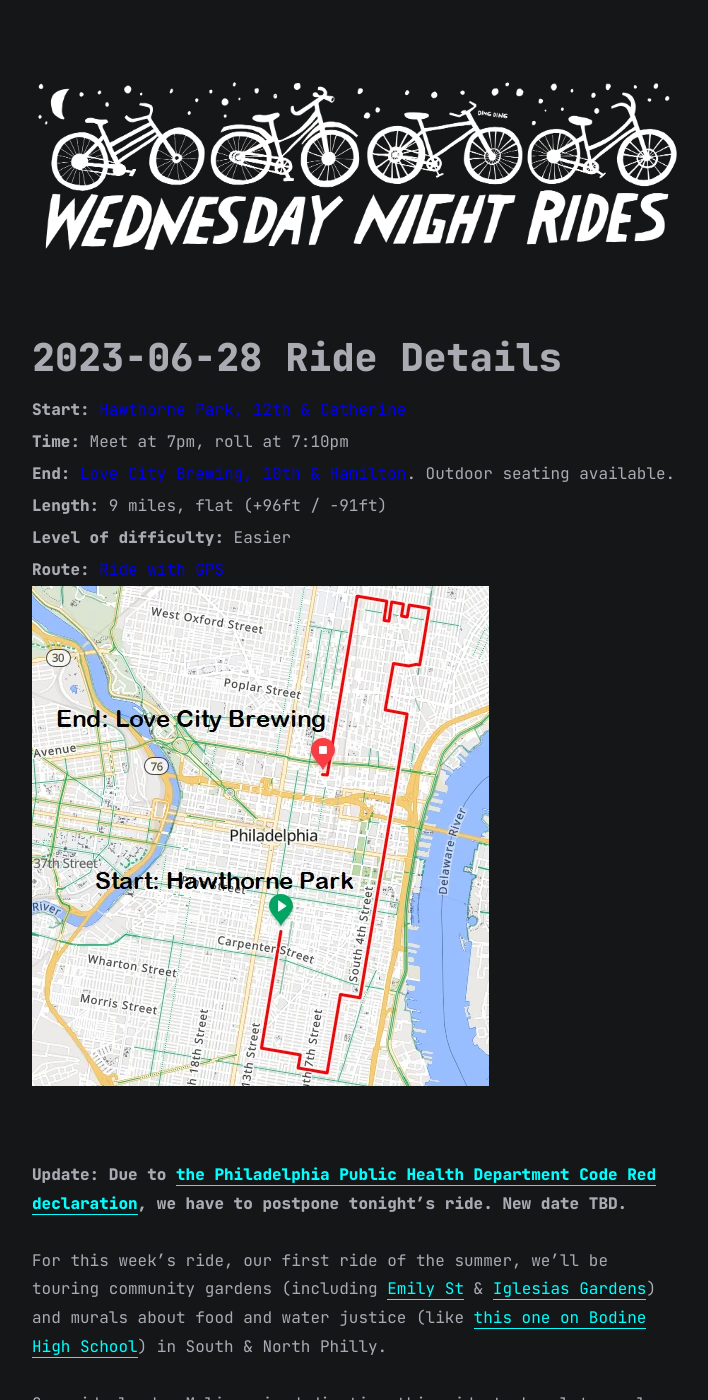
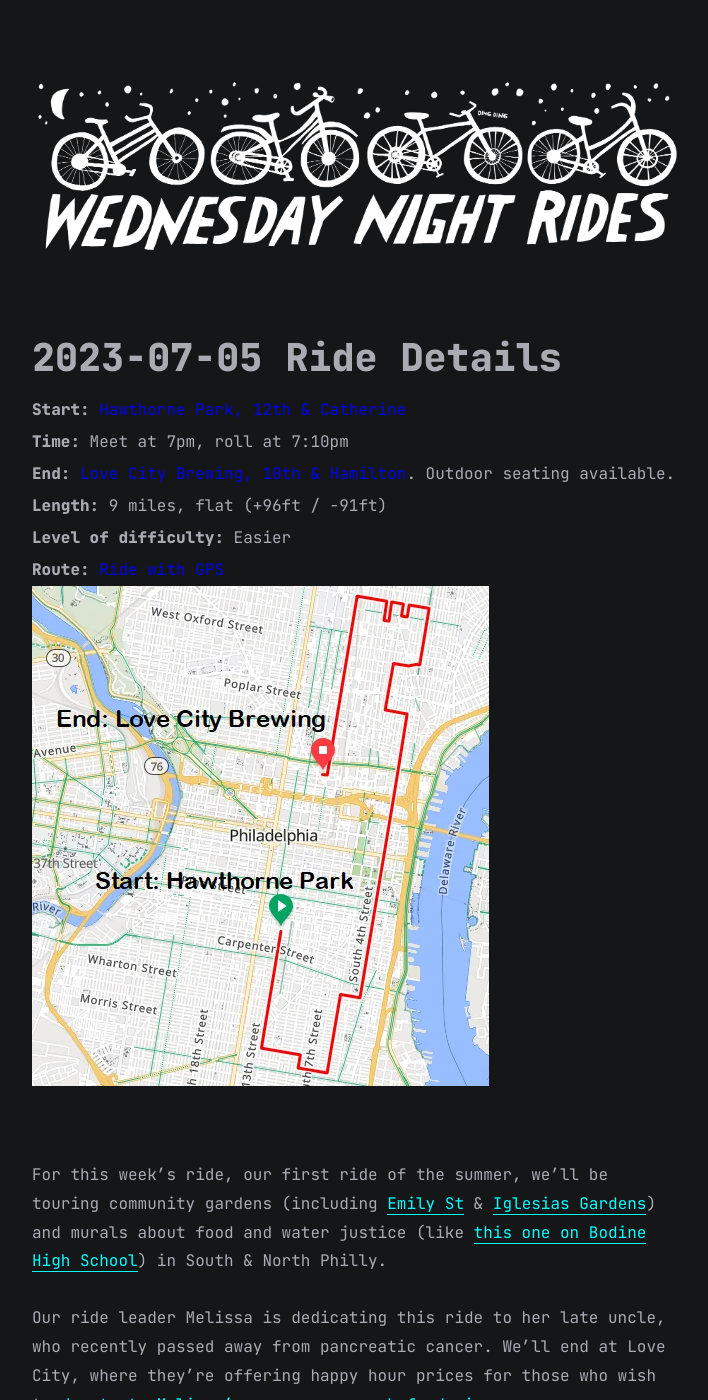
Before and after one commit to wednightrides/wednightrides.github.io, a Jekyll site: the page built from all_collections/_posts/2023-07-05-ride.md, in a window 1280 px wide and 1400 px high. Shown: the whole window, without its empty margins (283-991 px from the left). Built offline with Jekyll 4.4.1, drawn with Linux system fonts in a browser that asks for light colours; nearby versions of some CDN libraries.

Commit message:
update date

```diff
--- a/all_collections/_posts/2023-06-28-ride.md
+++ b/all_collections/_posts/2023-07-05-ride.md
@@ -1,7 +1,7 @@
 ---
 layout: post
-title: 2023-06-28 Ride Details
-date: 2023-06-26
+title: 2023-07-05 Ride Details
+date: 2023-07-03
 categories: ["rides"]
 start_location: Hawthorne Park, 12th & Catherine
 start_location_link: https://goo.gl/maps/FLTWMK5zkQRWsb6d9
@@ -15,7 +15,6 @@ difficulty_description: Easier
 ride_with_gps_link: https://ridewithgps.com/routes/43430306
 route_image: 2023-06-28_route.png
 ---
-**Update: Due to [the Philadelphia Public Health Department Code Red declaration](https://www.phila.gov/2023-06-28-code-red-for-unhealthy-air-declared-in-philadelphia-2/), we have to postpone tonight's ride. New date TBD.**
 
 For this week's ride, our first ride of the summer, we'll be touring community gardens (including [Emily St](https://www.ngtrust.org/growing-home/) & [Iglesias Gardens](https://iglesiasgardens.com/)) and murals about food and water justice (like [this one on Bodine High School](https://www.muralarts.org/artworks/reading-the-flow-and-chainlinkgreen/)) in South & North Philly.
 
```
